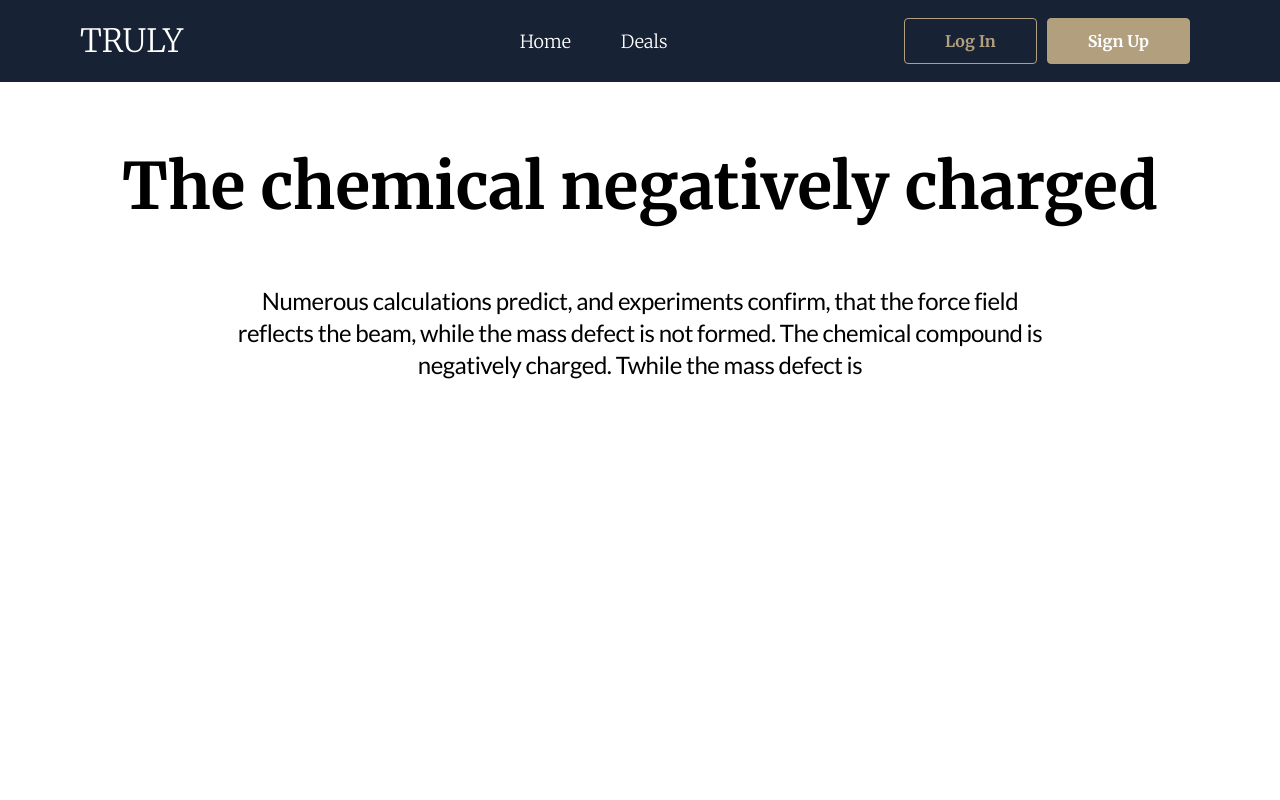
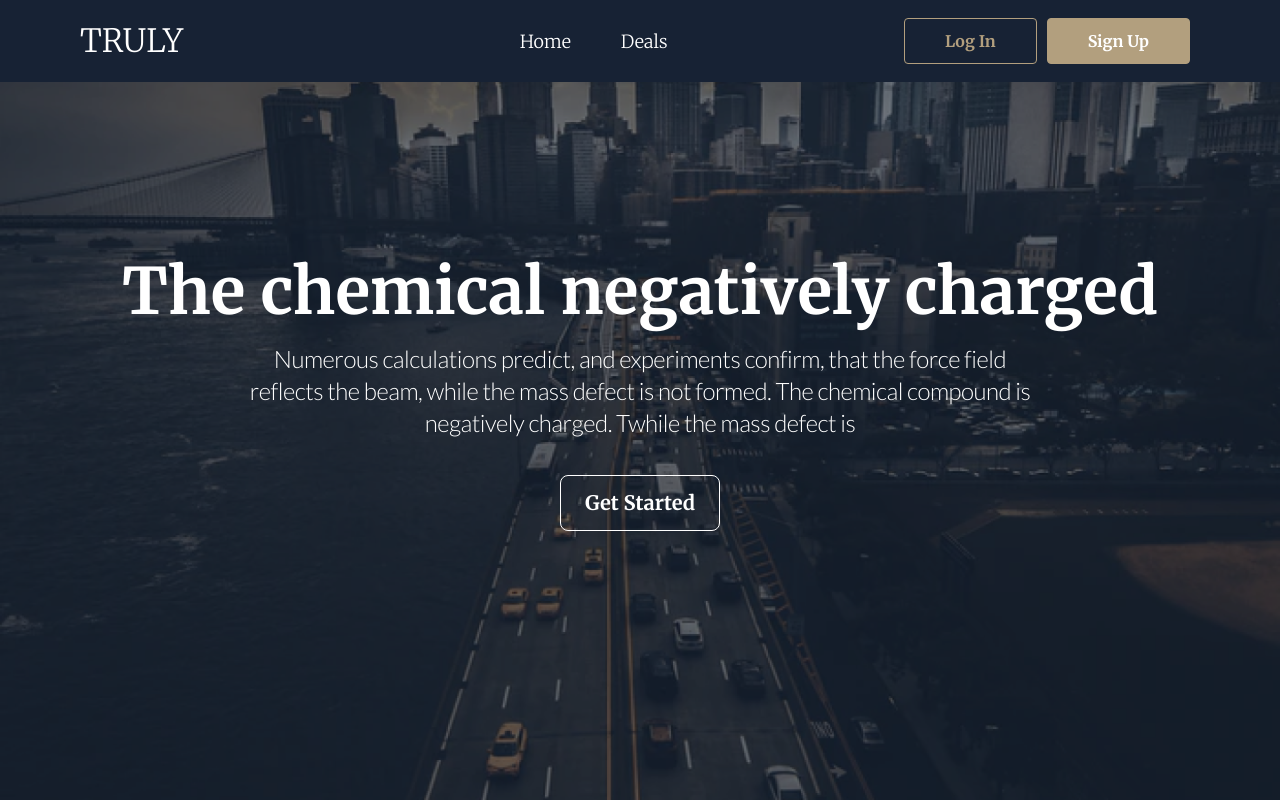
Before and after one commit to forckes/intership-frontend, a React (Create React App) app: page / in a window 1280 px wide. Built offline with nearby package versions, Linux system fonts and the light colour scheme.

Commit message:
complete work at Home

```diff
--- a/src/pages/Home/Home.styled.tsx
+++ b/src/pages/Home/Home.styled.tsx
@@ -1,18 +1,40 @@
 import styled from 'styled-components'
 
-export const Container = styled.h1`
+export const Container = styled.div`
+	height: calc(100vh - 82px);
 	display: flex;
 	justify-content: center;
 	align-items: center;
+	color: #fff;
 	flex-direction: column;
+	background-image: url('images/bg.png');
+	background-size: cover;
+	background-position: center;
+	width: 100vw;
+	overflow: hidden;
+	margin: 0;
+	position: relative; /* Add position relative to establish a stacking context */
+	padding: 0;
+	&:before {
+		content: '';
+		background-color: #172234;
+		position: absolute;
+		opacity: 0.6;
+		top: 0;
+		left: 0;
+		width: 100%;
+		height: 100%;
+	}
 `
 
 export const Title = styled.h1`
+	margin-top: -100px;
 	text-align: center;
 	font-family: 'Merriweather', serif;
 	font-size: 64px;
 	font-weight: 700;
 	line-height: 80px;
+	z-index: 2;
 `
 
 export const Text = styled.h1`
@@ -20,7 +42,9 @@ export const Text = styled.h1`
 	font-family: 'Lato', sans-serif;
 	font-size: 24px;
 	font-style: normal;
-	font-weight: 400;
+	font-weight: 300;
 	line-height: 32px;
 	letter-spacing: -0.48px;
+	margin-top: -30px;
+	z-index: 2;
 `
--- a/src/pages/Home/Home.tsx
+++ b/src/pages/Home/Home.tsx
@@ -1,19 +1,26 @@
-import React, { FC } from 'react'
+import { FC } from 'react'
 import { Container, Text, Title } from './Home.styled'
 import { Link } from 'react-router-dom'
 import styled from 'styled-components'
 
 export const Button = styled(Link)`
 	border-radius: 8px;
+	margin-top: 20px;
 	font-family: 'Merriweather', serif;
 	font-size: 20px;
 	font-style: normal;
-	font-weight: 700;
+	font-weight: 600;
 	line-height: 34px;
 	border: 1px solid #fff;
 	text-decoration: none;
 	cursor: pointer;
 	color: #fff;
+	z-index: 2;
+	padding: 10px 24px 10px 24px;
+	transition: background-color 0.2s ease;
+	&:hover {
+		background-color: #ffffff6a;
+	}
 `
 
 const Home: FC = () => {
```
